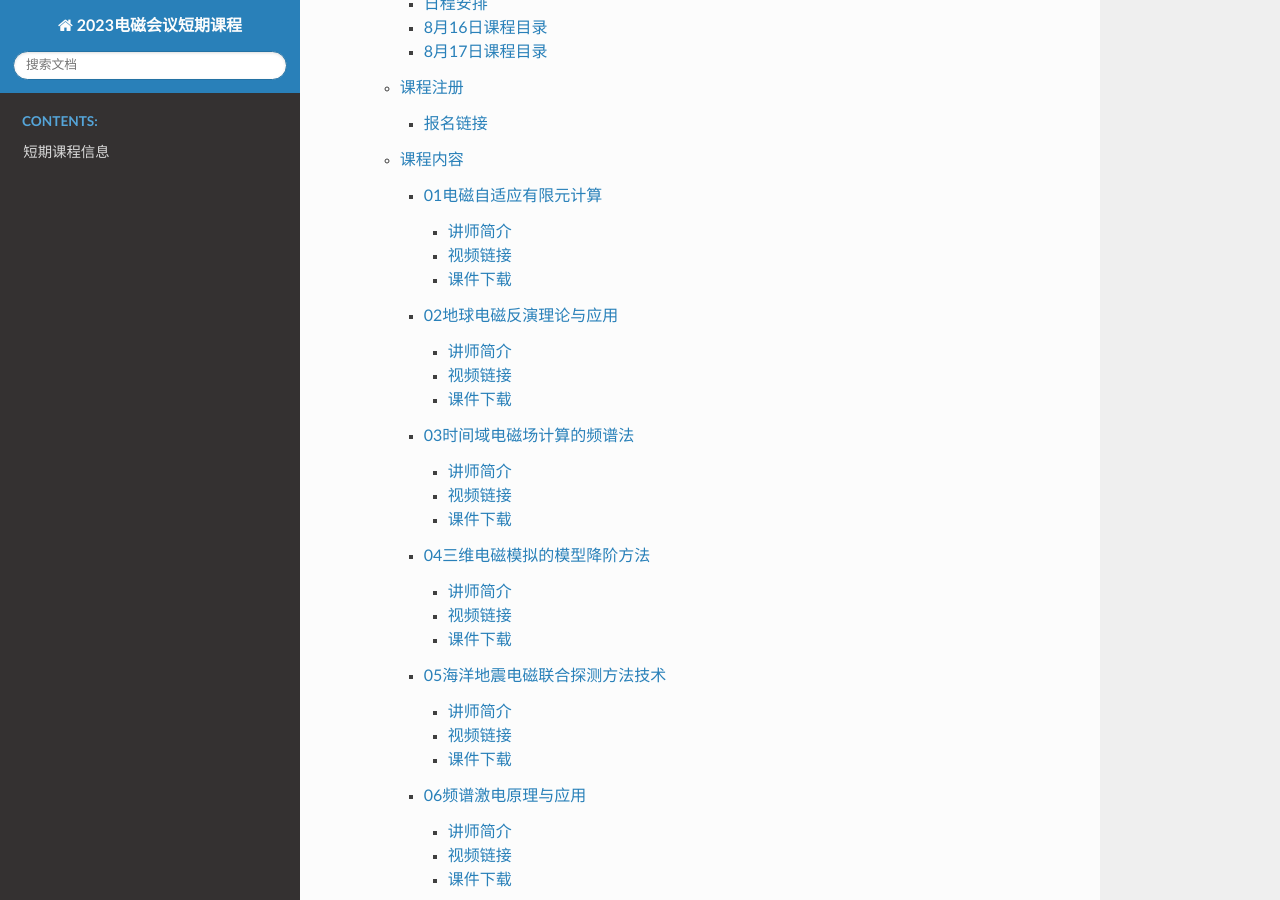
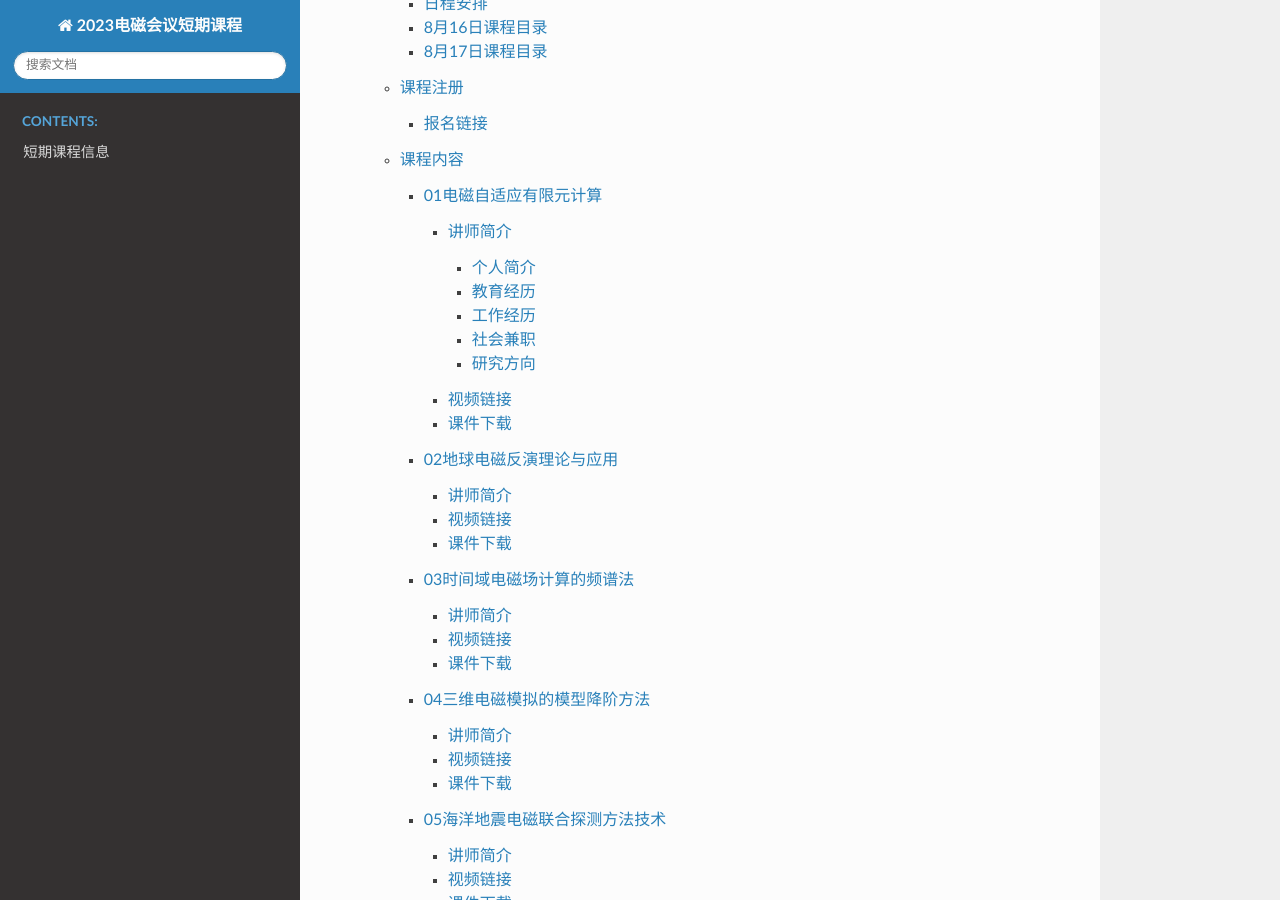
Before and after one commit to MiaohanLiu/repo, a Sphinx documentation site: the page built from source/index.rst, in a window 1280 px wide and 900 px high, scrolled down 320 px. Built offline with Sphinx 7.4.7 and the Read the Docs theme 2.0.0, drawn with Linux system fonts in a browser that asks for light colours; pages that are not in the unit, such as notebooks, are missing from menus; some of the changed lines change nothing that is shown.

Commit message:
Update 1电磁自适应有限元计算.md

```diff
--- a/source/Cpp/课程内容/1电磁自适应有限元计算.md
+++ b/source/Cpp/课程内容/1电磁自适应有限元计算.md
@@ -1,8 +1,51 @@
 # 01电磁自适应有限元计算
 
 ## 讲师简介
+![任政勇]([http://baidu.com/pic/doge.png](https://faculty.csu.edu.cn/_resources/group1/M00/00/14/wKiyll5usd2AekvAAA1jNswWPKo479.jpg))
+### 个人简介
+任政勇，中南大学教授、博士生导师。2004年和2007年分别获中南大学地球物理学士和硕士学位，2012年获苏黎世瑞士联邦理工学院（ETH Zurich）博士学位。2013年入选中南大学“升华猎英海外人才计划”，2015年入选中南大学“创新驱动人才计划”，2016年获“刘光鼎地球物理青年科学技术奖”，2017年破格晋升为教授并获“傅承义青年科技奖”，2018年获“湖南省杰出青年基金”。2019年获国家自然科学基金委优秀青年基金。长期研究方向为地球物理数据的正演模拟与反演成像方法，已在三维复杂地形和复杂地质结构的大地电磁感应和位场（包括直流电和重磁）数据正演方面取得重要的国际原创性研究成果，以核心成员身份加入“澳科一号"地球磁场探测卫星科学研究团队，负责地幔与海洋电磁感应研究。发表论文60多篇，其中第一作者和通讯作者SCI论文37篇。出版英文专著1部（ETH Zurich出版社）、中文专著1部（科学出版社），获得8项授权国家发明专利和9项软件著作权。主持国家自然科学基金委员会与瑞典科研与教育国际合作基金会合作交流项目1项、国家自然科学基金面上项目1项、湖南省自然科学杰出基金项目1项，参加青年973项目和863计划重大项目各1项。现担任中国国家自然科学基金评阅专家，是CGU、SEG、EGU、AGU的在册会员，长期担任10多种地学及地球物理国际SCI期刊的审稿人，获Journal of Applied Geophysics和Journal of Asian Earth Sciences期刊2018年度杰出审稿专家称号，担任中国国际地球电磁学术会议秘书（12届，2015年）和专题召集人（14届，2019年）、国际电磁感应学术研讨会委员会委员（2020，土耳其）。目前还担任中南大学学报英文版编委，中国地球物理学会环境地球物理专业委员会委员, 自然资源部覆盖区深部资源勘查工程技术创新中心学术委员，中国地球物理学会地球电磁专业委员会第四届委员会委员，中国地球物理学会浅地表工程与环境专业委员会副主任，IAGA Division VI - Electromagnetic Induction in the Earth and Planetary Bodies委员及中国区唯一代表。
 
+ResearcherID: http://www.researcherid.com/rid/T-7252-2017
+ORCID: http://orcid.org/0000-0001-9125-0053
+ResearchGate: https://www.researchgate.net/profile/Zhengyong_REN
 
+### 教育经历
+[1]   2008.10-2012.12
+苏黎世瑞士联邦理工学院  |  地球物理  |  博士学位  |  博士研究生毕业
+[2]   2004.7-2007.7
+中南大学  |  地球探测与信息技术  |  硕士学位  |  硕士研究生毕业
+[3]   2000.10-2004.7
+中南大学  |  地质工程  |  学士学位  |  大学本科毕业
+
+### 工作经历
+[1]   2019.3-2019.4
+瑞典乌普萨拉大学  |  地球科学学院  |  访问学者
+[2]   2017.10-至今
+中南大学  |  地球科学与信息物理学院  |  教授
+[3]   2017.5-2017.6
+瑞典乌普萨拉大学  |  地球科学学院  |  访问研究员
+[4]   2013.7-2017.9
+中南大学  |  地球科学与信息物理学院  |  副教授
+[5]   2012.10-2012.11
+苏黎世瑞士联邦理工学院  |  助理研究学者
+### 社会兼职
+[1]   2020.1-至今
+中国地球物理学会环境地球物理专业委员会委员
+[2]   2020.1-至今
+中南大学学报英文版编委
+[3]   2018.12-2018.12
+2018年计算电磁与成像长沙研讨会联系人
+[4]   2015.10-2015.10
+2015年第十二届中国国际地球电磁学术会议联系人
+[5]   2017.3-至今
+瑞典乌普萨拉大学地球物理学兼职博士生导师
+[6]   2011.4-至今
+欧洲地球物理学会会员，美国地球物理学会会员，版本美国勘探地球物理学会会员
+[7]   2012.2-至今
+Natrue 68本指数期刊EPSL，Journal of Geophysical Research -Solid Earth审稿人.  Geophysical Journal International,Geophysics, Surveys in Geophysics, Journal of Applied Geophysics, Pure and applied Geophysics 等10多本地学及地球物理SCI期刊审稿人
+
+### 研究方向
+[1]  地球电磁学
 ## 视频链接
 
 
```
